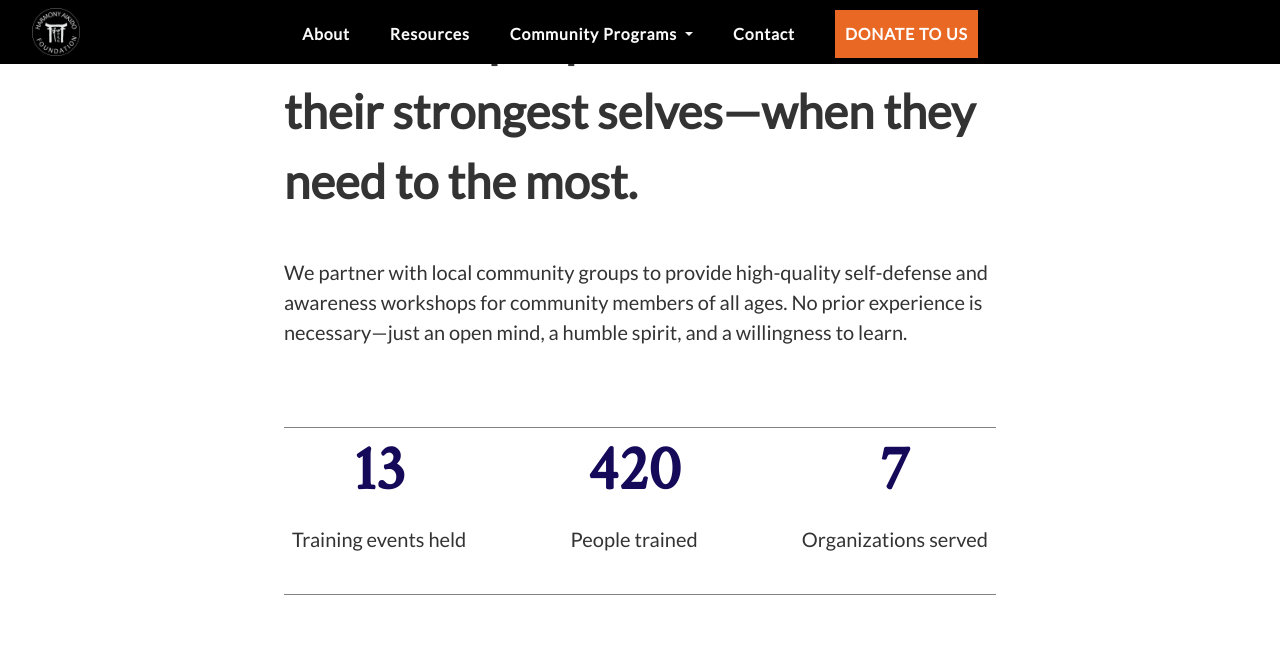
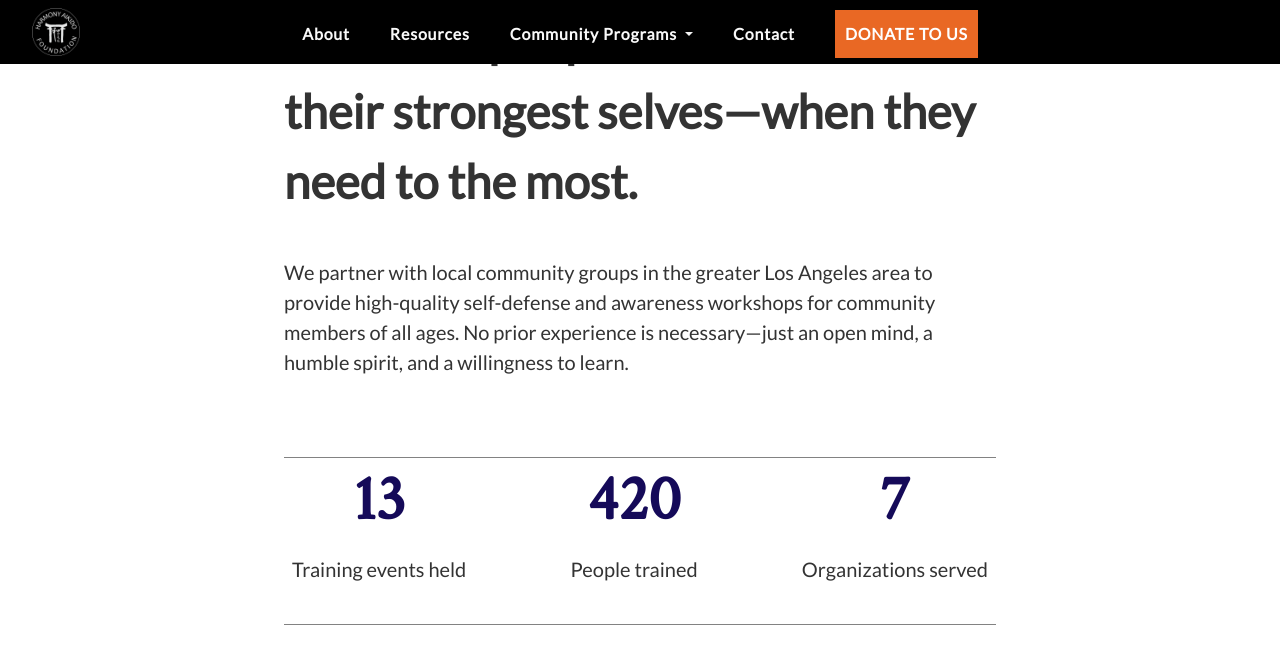
Before and after one commit to hafusaorg/hafusaorg.github.io, a Jekyll site: the page built from about.md, in a window 1280 px wide and 900 px high, scrolled down 949 px, cut to the strip 0-671 px from the top of the window. Shown: the top 664 px of the strip. Built offline with Jekyll 4.4.1, drawn with Linux system fonts in a browser that asks for light colours; comment, search, counter and statistics services are not loaded.

Commit message:
Updated About

```diff
--- a/about.md
+++ b/about.md
@@ -45,7 +45,7 @@
 
 # We teach people to transform into their strongest selves—when they need to the most.
 
-We partner with local community groups to provide high-quality self-defense and awareness workshops for community members of all ages. No prior experience is necessary—just an open mind, a humble spirit, and a willingness to learn.
+We partner with local community groups in the greater Los Angeles area to provide high-quality self-defense and awareness workshops for community members of all ages. No prior experience is necessary—just an open mind, a humble spirit, and a willingness to learn.
 
 <section class="numbers">
 
```
